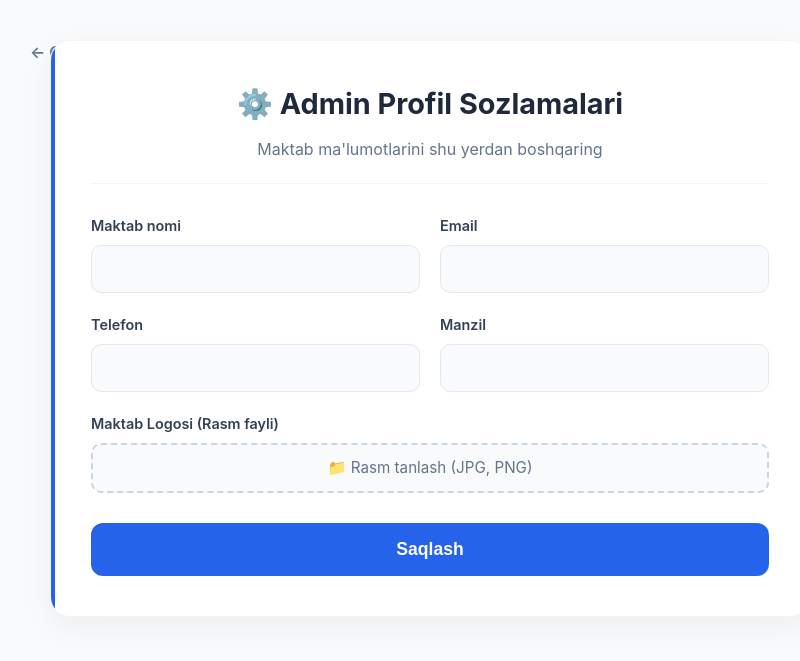
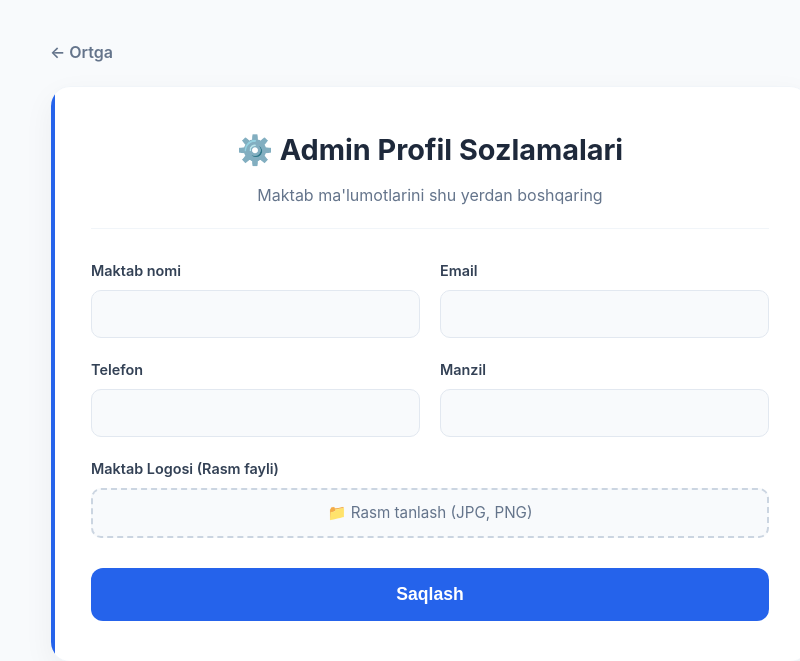
Before and after one commit to inatillayevsuhrob6-prog/maktab-portal, a Flask app: template templates/admin_profile.html in a window 1280 px wide. Shown: the top 661 px of the page, without its empty margins (210-1010 px from the left). Run offline with Flask 3, Linux system fonts and the light colour scheme; the template is opened without the code that fills it, so the values that code supplies are empty; some libraries are stand-ins or nearby versions.

Commit message:
Fix back button position in admin profile

```diff
--- a/templates/admin_profile.html
+++ b/templates/admin_profile.html
@@ -9,10 +9,11 @@
         .profile-container { max-width: 800px; margin: 40px auto; padding: 0 20px; position: relative; }
 
         .back-link {
-            position: absolute; top: 0; left: 0;
+            display: inline-flex; align-items: center; gap: 5px;
             color: #64748b; text-decoration: none; font-weight: 600;
-            display: flex; align-items: center; gap: 5px; transition: 0.3s;
+            margin-bottom: 20px; transition: 0.3s; font-size: 1rem;
         }
+        .back-link:hover { color: #2563eb; transform: translateX(-5px); }
         .back-link:hover { color: #2563eb; transform: translateX(-3px); }
 
         .card {
@@ -70,8 +71,9 @@
 </head>
 <body>
     <div class="profile-container">
+
+
         <a href="/dashboard" class="back-link">← Ortga</a>
-
         <div class="card">
             <div class="header">
                 <h2>⚙️ Admin Profil Sozlamalari</h2>
```
